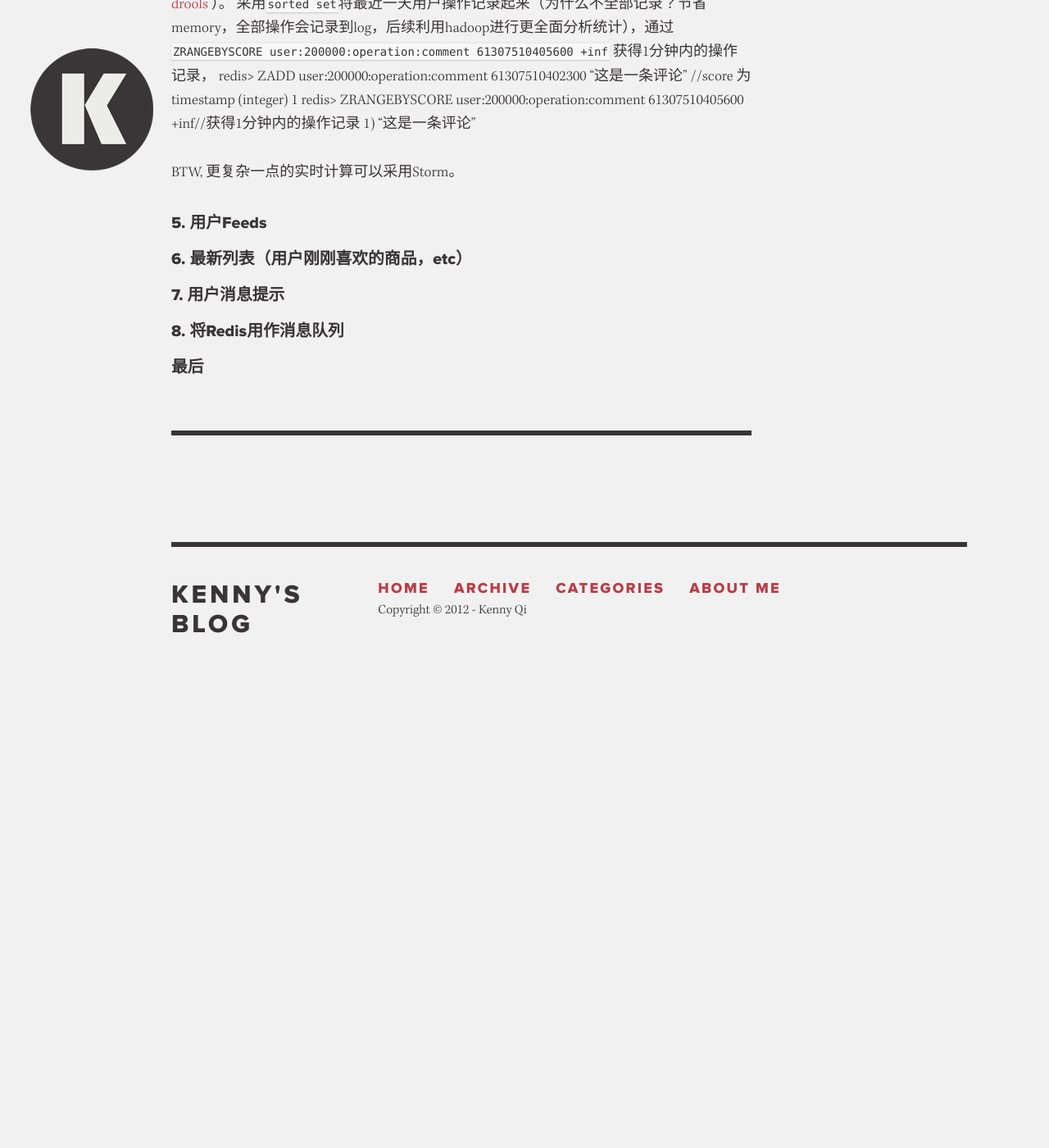
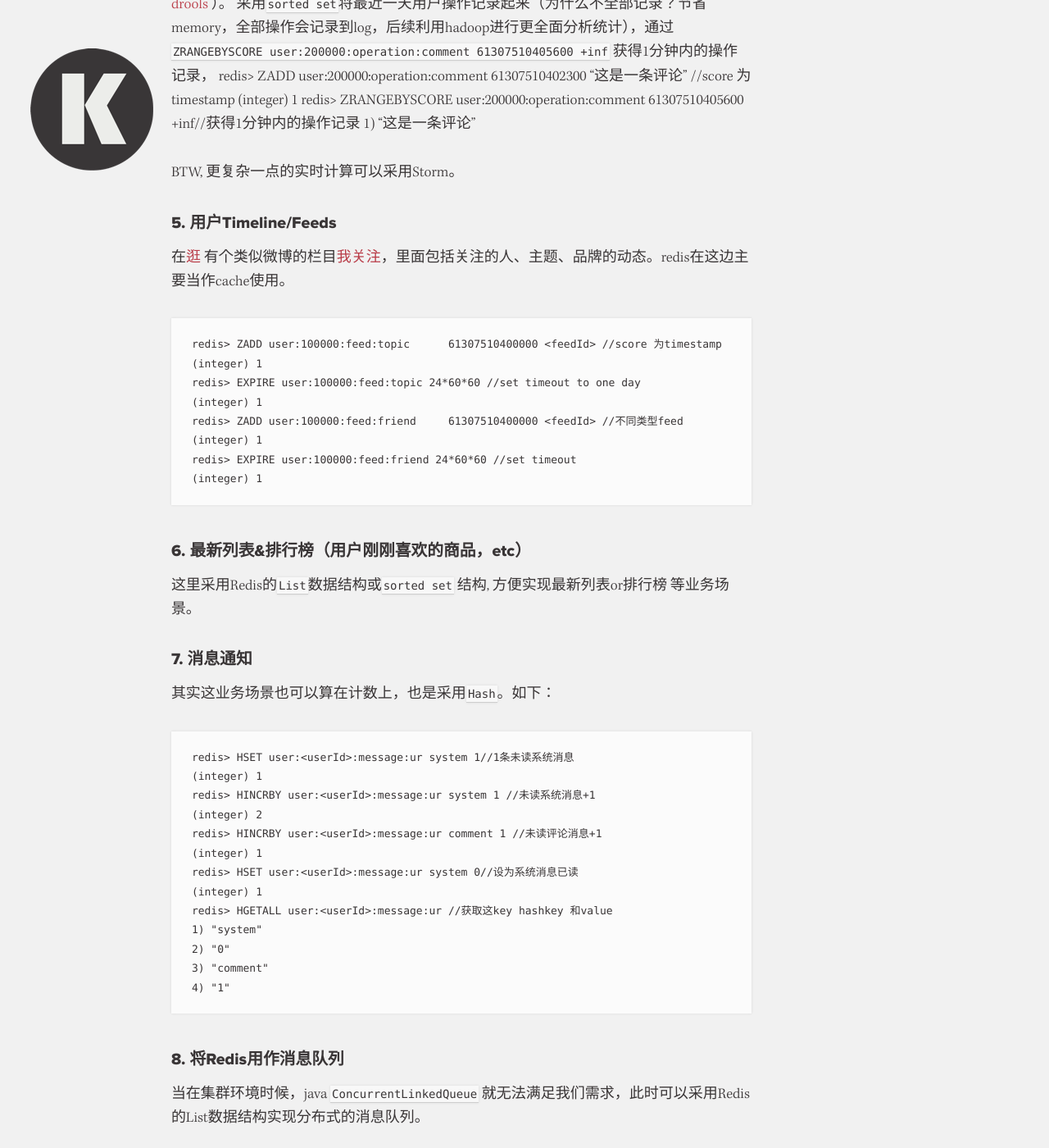
Before and after one commit to kenny2qi/kenny2qi.github.com, a Jekyll site: the page built from _posts/2012-09-06-redis-usage-scenario.md, in a window 1280 px wide and 1400 px high, scrolled down 2410 px. Shown: the whole window at 82% size. Built offline with Jekyll 4.4.1, drawn with Linux system fonts in a browser that asks for light colours; nearby versions of some CDN libraries; Markdown is read by kramdown in place of the engine named in the settings; comment, search, counter and statistics services are not loaded; before the commit the page ends 3259 px from its top, so only the background shows below that; some of the changed text lies outside the part shown.

Commit message:
update post

```diff
--- a/_posts/2012-09-06-redis-usage-scenario.md
+++ b/_posts/2012-09-06-redis-usage-scenario.md
@@ -28,7 +28,7 @@ tags : [java, redis, NOSQL, 电商, 分布式架构]
 
 * 用户维度计数（动态数、关注数、粉丝数、喜欢商品数、发帖数 等）
 
-用户维度计数同商品维度计数都采用 <code class="default-size">Hashes</code>. 为User定义个key <code class="default-size">user:<userId></code>，为每种数值定义hashkey, 譬如关注数<code class="default-size">follow</code>
+用户维度计数同商品维度计数都采用 <code class="default-size">Hash</code>. 为User定义个key <code class="default-size">user:<userId></code>，为每种数值定义hashkey, 譬如关注数<code class="default-size">follow</code>
 
 	redis> HSET user:100000 follow 5
 	(integer) 1
@@ -78,19 +78,44 @@ NOTE:
 
 BTW, 更复杂一点的实时计算可以采用Storm。
 
-##5. 用户Feeds
+##5. 用户Timeline/Feeds
+在[逛](http://guang.com) 有个类似微博的栏目[我关注](http://guang.com/f)，里面包括关注的人、主题、品牌的动态。redis在这边主要当作cache使用。
+
+	redis> ZADD user:100000:feed:topic	61307510400000 <feedId> //score 为timestamp
+	(integer) 1
+	redis> EXPIRE user:100000:feed:topic 24*60*60 //set timeout to one day
+	(integer) 1
+	redis> ZADD user:100000:feed:friend	61307510400000 <feedId> //不同类型feed
+	(integer) 1
+	redis> EXPIRE user:100000:feed:friend 24*60*60 //set timeout
+	(integer) 1
 
 
+##6. 最新列表&排行榜（用户刚刚喜欢的商品，etc）
 
-##6. 最新列表（用户刚刚喜欢的商品，etc）
+这里采用Redis的<code class="default-size">List</code>数据结构或<code class="default-size">sorted set</code> 结构, 方便实现最新列表or排行榜 等业务场景。
 
+##7. 消息通知
 
+其实这业务场景也可以算在计数上，也是采用<code class="default-size">Hash</code>。如下：
 
-##7. 用户消息提示
-
+	redis> HSET user:<userId>:message:ur system 1//1条未读系统消息
+	(integer) 1
+	redis> HINCRBY user:<userId>:message:ur system 1 //未读系统消息+1
+	(integer) 2
+	redis> HINCRBY user:<userId>:message:ur comment 1 //未读评论消息+1
+	(integer) 1
+	redis> HSET user:<userId>:message:ur system 0//设为系统消息已读
+	(integer) 1
+	redis> HGETALL user:<userId>:message:ur //获取这key hashkey 和value
+	1) "system"
+	2) "0"
+	3) "comment"
+	4) "1"
 
 ##8. 将Redis用作消息队列
 
+当在集群环境时候，java <code class="default-size">ConcurrentLinkedQueue</code> 就无法满足我们需求，此时可以采用Redis的List数据结构实现分布式的消息队列。
 
-
-##最后
+##后记
+如果你有更多有意思的应用场景，欢迎留言或Email我<code class="default-size">kasa.life#gmail.com</code>.
```
